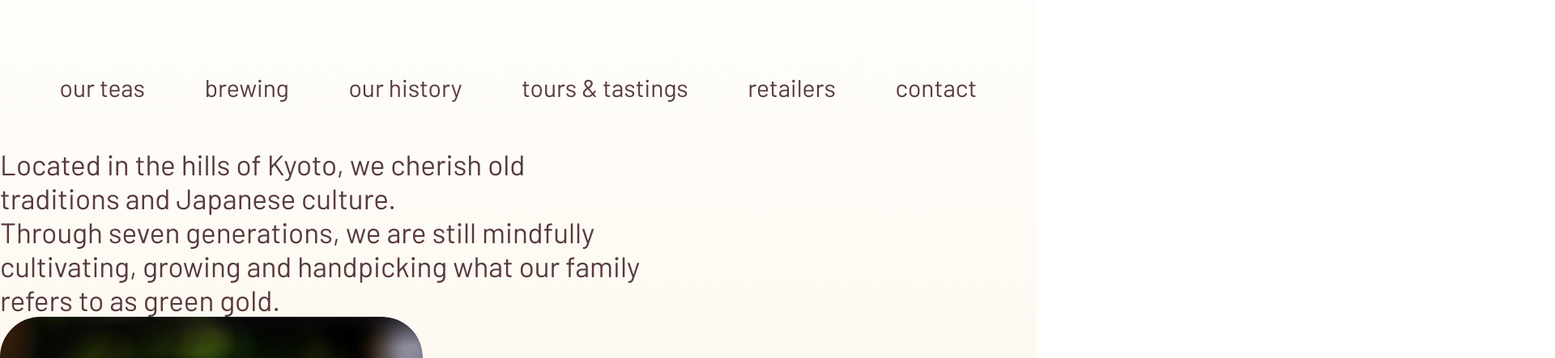
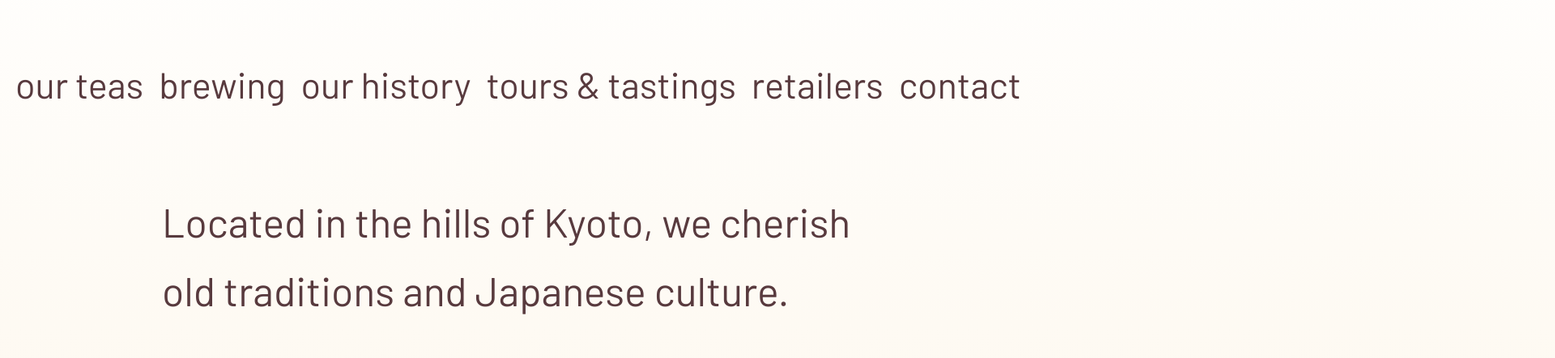
Before and after one commit to annawiken/T2---Project, a plain HTML site: page index.html in a window 1280 px wide. Shown: the part 178-621 px from the top of the page at 81% size, 1920 px wide, since content can reach past the window. Drawn offline with Linux system fonts and the light colour scheme.

Commit message:
more positioning

```diff
--- a/css/style.css
+++ b/css/style.css
@@ -3,6 +3,7 @@
 
 @media screen {
 }
+
 
 html {
     font-size: 20px;
@@ -19,16 +20,19 @@ header {
     border-bottom: 2px solid width #583A3E;;
 }
 
+
 header nav {
     width: 100%;
     display: none;
 }
+
 
 .hamburger {
     display: block;
     width: 6.25rem;
     height: auto;
 }
+
 
 /* Dette er det som vil vises i desktop, alt utenfor vises i mobilversjon over 900px: */
 @media screen and (min-width: 900px) {
@@ -56,11 +60,13 @@ header nav {
     }
 }
 
+
 header nav ul {
     display: flex;
     list-style: none;
     justify-content: space-evenly;
 }
+
 
 header hr {
     width: 100%;
@@ -92,21 +98,41 @@ footer {
 
 
 .top-menu {
-    font-size: 30px;
+    font-size: 45px;
     font-family: 'Barlow', sans-serif;
     color: #583A3E;
 }
 
 
-.intro-text {
-    font-size: 35px;
+.intro-text-1 {
+    font-size: 50px;
     font-family: 'Barlow', sans-serif;
     color: #583A3E;
+    width: 1300px;
+    height: 140px;
+    padding: 2.5rem 10rem 8rem 10rem;
+    display: block;
+    margin-right: 40rem;
+    line-height: 1.7;
+}
+
+
+.intro-text-2 {
+    font-size: 50px;
+    font-family: 'Barlow', sans-serif;
+    color: #583A3E;
+    text-align: right;
+    width: 1600px;
+    height: 250px;
+    padding: 8rem 10rem 2.5rem 10rem;
+    display: block;
+    margin-left: 40rem;
+    line-height: 1.7;
 }
 
 
 .link-text {
-    font-size: 50px;
+    font-size: 90px;
     font-family: 'Barlow', sans-serif;
     color: #583A3E;
     padding: 10rem 10rem 10rem 10rem;
@@ -117,15 +143,16 @@ footer {
     border-radius: 50px 50px 50px 50px;
     width: 455;
     height: 566;
-    margin-right: 10rem;
+    display: block;
 }
 
+
 .image-brewing-techniques {
-    border-radius: 50px 0px 0px 50px;
+    border-radius: 50px 50px 50px 50px;
     width: 630;
     height: 714;
     display: block;
-    margin-left: auto;
+    margin-left: 90rem;
 }
 
 
@@ -138,11 +165,11 @@ footer {
 
 
 .image-tours-tastings {
-    border-radius: 50px 0px 0px 50px;
-    width: 694;
-    height: 644;
+    border-radius: 50px 50px 50px 50px;
+    width: 300;
+    height: 300;
     display: block;
-    margin-left: auto;
+    margin-left: 90rem;
 }
 
 
--- a/index.html
+++ b/index.html
@@ -25,8 +25,8 @@
                 <!--<hr size="2">-->
             </header>
 
-            <article class="intro-text"> Located in the hills of Kyoto, we cherish old <br> traditions and Japanese culture. </article>
-            <article class="intro-text"> Through seven generations, we are still mindfully <br> cultivating, growing and handpicking what our family <br> refers to as green gold. </article>
+            <article class="intro-text-1"> Located in the hills of Kyoto, we cherish old traditions and Japanese culture. </article>
+            <article class="intro-text-2"> Through seven generations, we are still mindfully cultivating, growing and handpicking what our family refers to as green gold. </article>
 
             <div>
                 <img src="./assets/picture_ocha_our_teas.jpg" class="image-our-teas">
```
Also changed, not shown: 1 other file.
